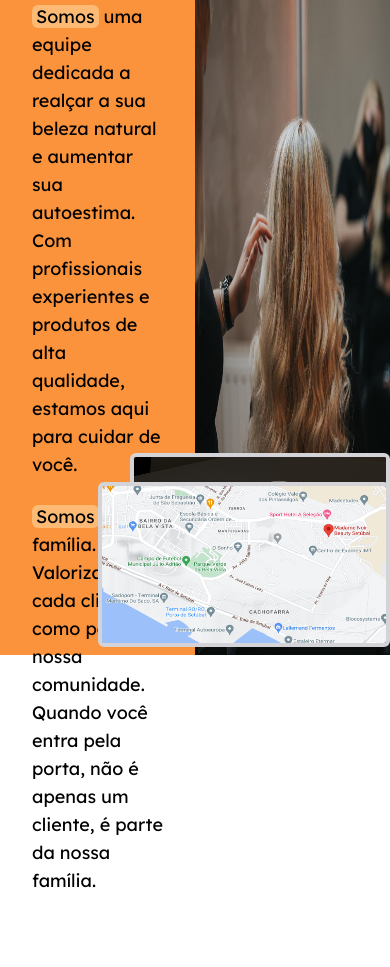
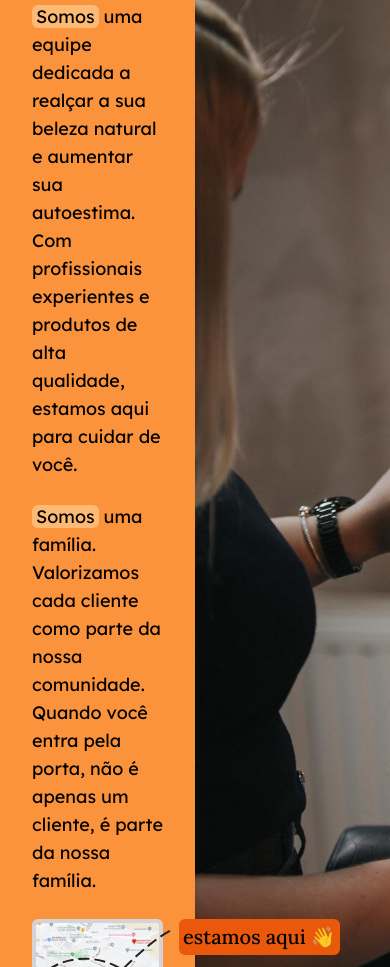
Before and after one commit to amateratsoo/madame-noir-beauty-lp, an Astro site: page / in a window 390 px wide. Shown: the part 1033-2000 px from the top of the page. Before the commit the page ends 1928 px from the top, so only its background shows below. Built offline with nearby package versions, Linux system fonts and the light colour scheme; Astro itself is replaced by a stand-in of ours.

Commit message:
:children_crossing: Improved the about-us
improved the about-us page by fixing some responsive layout bugs and give a cleaner and friendlier look

```diff
--- a/src/pages/index.astro
+++ b/src/pages/index.astro
@@ -1,12 +1,13 @@
 ---
 const nav = [
   { name: 'quem somos', link: '#quem-somos' },
-  { name: 'nossa equipe', link: '#nossa-equipe' },
   { name: 'nossos serviços', link: '#nossos-servicos' }
 ]
+
+const mapsLocation = 'https://www.google.com/maps/place/Madame+Noir+Beauty+Set%C3%BAbal/@38.521197,-8.8536681,17z/data=!3m1!4b1!4m6!3m5!1s0xd19436b6a1d1961:0x60e0b6059742f825!8m2!3d38.521197!4d-8.8510878!16s%2Fg%2F11v672kw12?entry=ttu'
 ---
 
-<html lang="pt" class="scroll-mt-48 scrollbar-thin scrollbar-track-zinc-100 scrollbar-thumb-zinc-300 scrollbar-rounded-full" style="scroll-behavior:smooth; scroll-padding-top:5.2rem">
+<html lang="pt" class="scroll-mt-48 scrollbar-thin scrollbar-track-transparent scrollbar-thumb-zinc-300 scrollbar-thumb-rounded-full" style="scroll-behavior:smooth; scroll-padding-top:5.2rem">
   <head>
     <meta charset="utf-8" />
     <link rel="icon" type="image/svg+xml" href="/favicon.svg" />
@@ -15,7 +16,7 @@ const nav = [
     <link href="https://fonts.googleapis.com/css2?family=Lexend+Deca:wght@300;400;500&family=Lora:wght@400;500&display=swap" rel="stylesheet">
     <meta name="viewport" content="width=device-width" />
     <meta name="generator" content={Astro.generator} />
-    <title>MadameNoirBeauty 💅</title>
+    <title>💅 MadameNoirBeauty</title>
   </head>
 
   <body class="overflow-x-hidden">
@@ -62,7 +63,7 @@ const nav = [
     </section>
 
     <section id="quem-somos" class="flex w-screen">
-      <div class="w-1/2 bg-orange-400 py-16 h-screen px-8">
+      <div class="w-1/2 bg-orange-400 py-16 px-8 h-full">
         <h2 class="font-serif text-5xl font-medium mb-8">Quem somos?</h2>
 
         <p class="text-lg">
@@ -77,31 +78,65 @@ const nav = [
           Valorizamos cada cliente como parte da nossa comunidade.
           Quando você entra pela porta, não é apenas um cliente, é parte da nossa família.
         </p>
+
+        <div class="mt-6 z-20 relative">
+          <a href={mapsLocation} target="_blank">
+            <img
+              src="images/maps-location.png"
+              alt="imagem no mapa mostrando a localização do salão de beleza perto da rua 6 de novembro"
+              class="aspect-video w-[28rem] border-4 rounded-md border-zinc-300"
+            >
+          </a>
+
+          <div class="absolute top-0 -right-4 whitespace-nowrap flex">
+            <img src="svg/pointing-arrow.svg" alt="imagem de uma seta indicando onde clicar" class="-rotate-180">
+            <span class="font-serif font-medium text-xl w-fit h-fit bg-orange-600 p-1 rounded-md">estamos aqui 👋</span>
+          </div>
+        </div>
       </div>
 
-      <div class="flex-1 relative">
-        <button class="group absolute z-10 -left-1/2 bottom-2 show-salon-location">
+      <div class="flex-1 bg-no-repeat bg-cover" style="background-image: url('images/about-us-image.jpg')" />
+    </section>
+
+    <article class="relative text-center py-7 bg-zinc-900 text-white text-4xl font-serif font-medium overflow-hidden">
+      <span class="z-30 inline">Somos a escolha certa para sí</span>
+      <img src="svg/waves.svg" class="-rotate-45 w-fit absolute h-full top-0 left-0 z-10" alt="">
+    </article>
+
+    <!-- <section id="nossos-servicos" class="flex w-screen">
+      <div class="w-1/2 bg-orange-300 py-16 h-screen px-8">
+        <h2 class="font-serif text-5xl font-medium mb-8">Nossos serviços</h2>
+
+        <p class="text-lg">
+          A nossa equipe especializada oferece uma vasta gama de serviços
+        </p>
+      </div>
+
+      <div class="w-1/2 pt-16 h-screen px-8 flex flex-col overflow-hidden justify-between">
+        <div>
+          <h3 class="font-serif text-4xl font-medium mb-8">Preços</h3>
+
+          <p class="text-lg">unhas ------- desde 1500 euros</p>
+          <p class="text-lg">unhas ------- desde 1500 euros</p>
+          <p class="text-lg">unhas ------- desde 1500 euros</p>
+          <p class="text-lg">unhas ------- desde 1500 euros</p>
+        </div>
+
+        <div class="self-end mt-auto relative border-4 rounded-md border-zinc-300">
+          <img src="svg/waves.svg" class="absolute z-10 -rotate-45 -bottom-2 -right-24" alt="">
+          <img src="svg/star-bold-duotone.svg" class="absolute z-10 -top-8 -left-5 h-16" alt="">
+
           <img
-            src="images/maps-location.png"
-            alt="imagem no mapa mostrando a localização do salão de beleza perto da rua 6 de novembro"
-            class="group-hover:border-orange-300 transition-colors aspect-video w-[28rem] border-4 rounded-md border-zinc-300"
+            src="images/services-image-1.jpg"
+            alt="mulher recebendo tratamento de cabelo num salão de beleza"
+            class="h-72 aspect-square z-20 block rounded-sm"
           >
-        </button>
+        </div>
+      </div>
+    </section> -->
 
-        <button class="group absolute bottom-14 -left-1/3 show-salon-outside">
-          <img
-            src="images/salon-outside.jpg"
-            alt="imagem mostrando o salão pela parte de fora"
-            class="group-hover:border-orange-300 transition-colors aspect-video w-[28rem] border-4 rounded-md border-zinc-300"
-          >
-        </button>
+    <section id="nossos-servicos" class="h-screen bg-white">
 
-        <img
-          src="images/about-us-image.jpg"
-          alt="mulher recebendo tratamento de cabelo num salão de beleza"
-          class="h-screen w-full z-20"
-        >
-      </div>
     </section>
   </body>
 </html>
--- a/tailwind.config.cjs
+++ b/tailwind.config.cjs
@@ -10,6 +10,6 @@ module.exports = {
     }
   },
   plugins: [
-    require('tailwind-scrollbar')
+    require('tailwind-scrollbar')({ nocompatible: true })
   ],
 }
```
Also changed, not shown: public/svg/pointing-arrow.svg (added), public/svg/star-bold-duotone.svg (added), public/svg/waves.svg (added), 2 other files.
